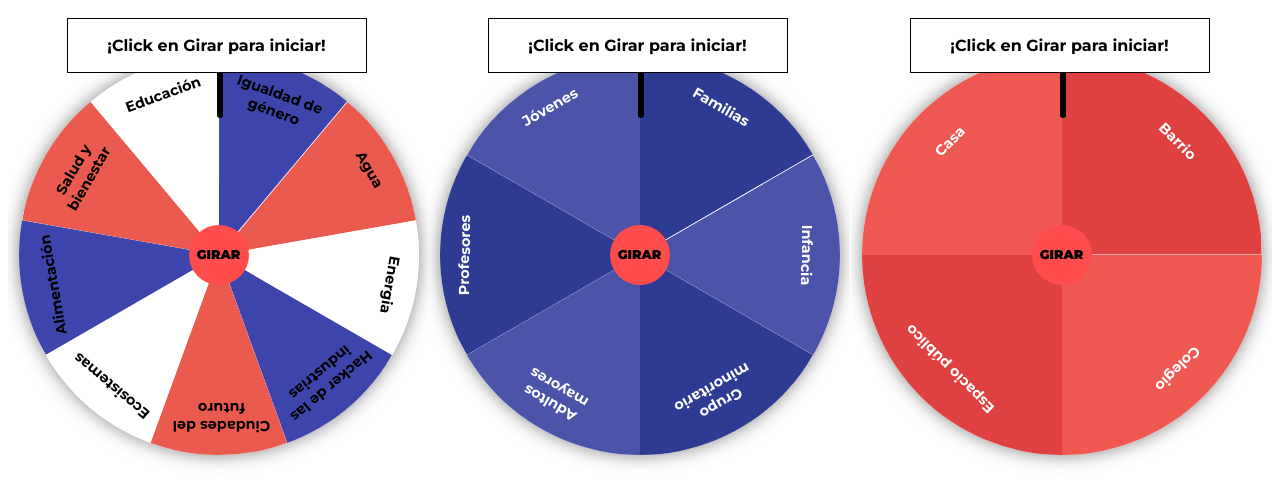
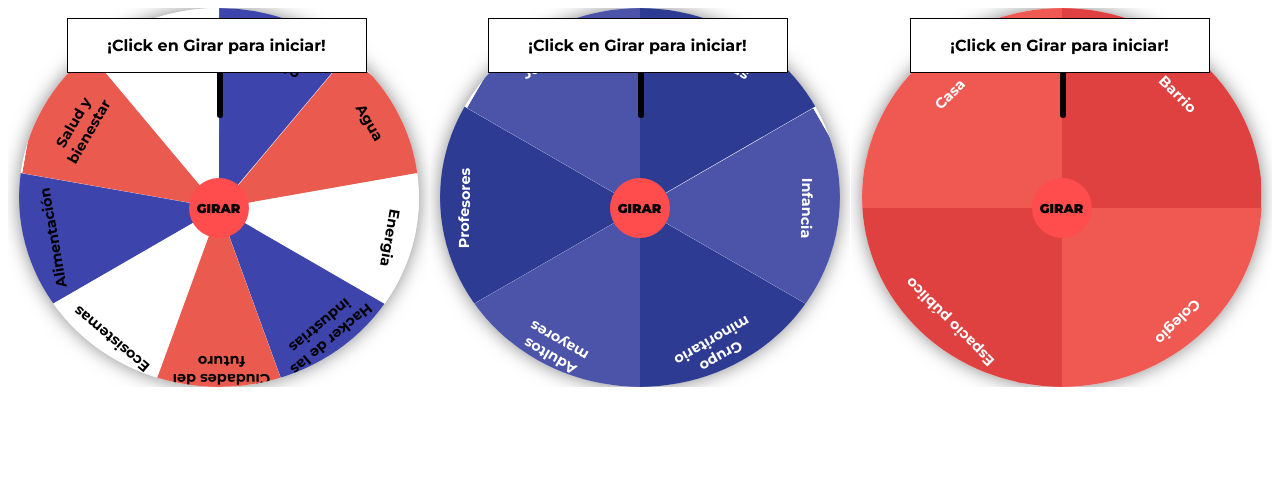
Before and after one commit to jova1091/ruletas, a plain HTML site: page index.html in a window 1280 px wide. Drawn offline with Linux system fonts and the light colour scheme.

Commit message:
Update master.css

```diff
--- a/master.css
+++ b/master.css
@@ -5,7 +5,7 @@
 
 .iframeContainer {
   position: relative;
-  padding-bottom: 39%; /* 16:9 */
+  padding-bottom: 30%; /* 16:9 */
   height: 0;
   flex: 1 0 auto;
 }
```
